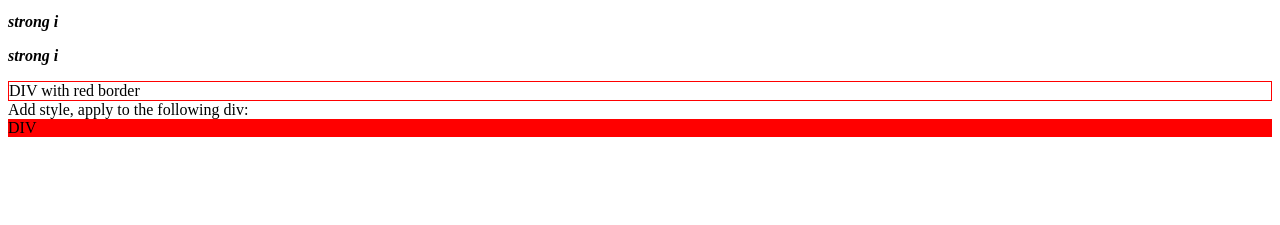
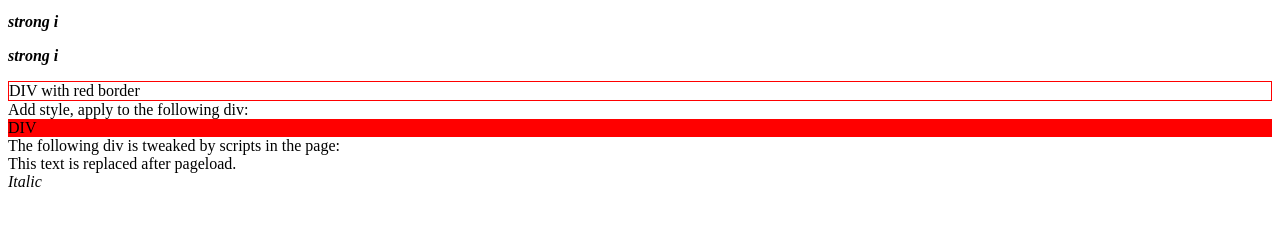
Before and after one commit to linkorb/tweakjs, a website: page demo/index.html in a window 1280 px wide. Shown: the part 421-646 px from the top of the page. Drawn offline with Linux system fonts and the light colour scheme; files that its build step writes are made by us from their sources; files whose address does not match are found by name.

Commit message:
loaders: global var, in-doc, uri

```diff
--- a/demo/index.html
+++ b/demo/index.html
@@ -36,6 +36,31 @@
                 Add style, apply to the following div:
                 <div>DIV</div>
             </div>
+
+            <div class="post-load">
+                The following div is tweaked by scripts in the page:
+                <div>DIV</div>
+                <span></span>
+            </div>
         </footer>
+
+        <script type="text/javascript">
+            tweakjs.loader.load(
+                [
+                    {
+                        "description": "Set div text to bold",
+                        "action": "setInnerText",
+                        "selector": ".post-load>div",
+                        "value": "This text is replaced after pageload.",
+                    },
+                    {
+                        "description": "Set custom inner HTML",
+                        "action": "setInnerHtml",
+                        "selector": ".post-load>span",
+                        "value": "<i>Italic</i>",
+                    }
+                ]
+            )
+        </script>
     </body>
 </html>
--- a/src/tweak.js
+++ b/src/tweak.js
@@ -13,7 +13,7 @@
     init: function (event) {
       this.debug = w.tweakDebug || this.debug
       this.log('tweakjs initializing ...')
-      this.apply(tweaks)
+      this.loader.loadGlobal().loadUri()
     },
     apply: function (tweaks) {
       tweaks.forEach(t.applyTweak)
@@ -108,9 +108,37 @@
           eval(tweak.value)
         }
       }
+    },
+    loader: {
+      load: function(tweaks) {
+        t.apply(tweaks)
+      },
+      loadGlobal: function() {
+        if (w.tweaks) {
+          t.apply(w.tweaks)
+        }
+        return this;
+      },
+      loadUri: function(){
+        if (t.debug) {
+          let uri = this.getUrlParameter('tweaksUrl'), s = d.createElement('script')
+          if (uri) {
+            s.type = 'text/javascript'
+            s.onload = w.tweakjs.loader.loadGlobal
+            s.src = uri
+            t.getDocumentHead().appendChild(s)
+          }
+        }
+      },
+      getUrlParameter: function(name) {
+        name = name.replace(/[\[]/, '\\[').replace(/[\]]/, '\\]')
+        let regex = new RegExp('[\\?&]' + name + '=([^&#]*)')
+        let results = regex.exec(location.search)
+        return results === null ? '' : decodeURIComponent(results[1].replace(/\+/g, ' '))
+      }
     }
   }
-
+  w.tweakjs = t;
   d.addEventListener('DOMContentLoaded', t.init.bind(t));
 
 })(window, document);
```
Also changed, not shown: dist/tweak.js, dist/tweak.min.js.
